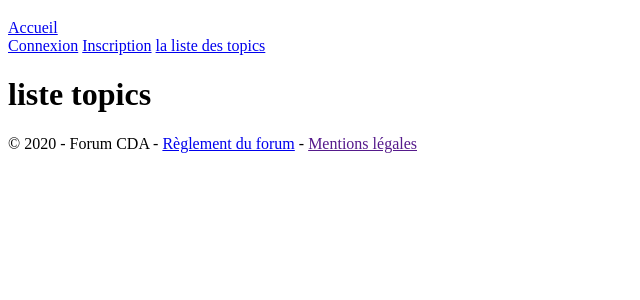
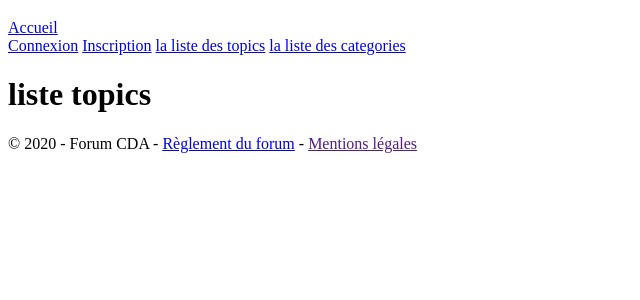
Before and after one commit to KrouriB/Exo_MVC_Forum, a PHP site: page /index.php?ctrl=forum&action=listTopics in a window 1280 px wide. Shown: the top 300 px of the page, without its empty margins (0-640 px from the left). Run offline with PHP 8.4, Linux system fonts and the light colour scheme; data that the repository does not hold is empty; some libraries are stand-ins or nearby versions.

Commit message:
ajout de lien

```diff
--- a/view/forum/listCategories.php
+++ b/view/forum/listCategories.php
@@ -10,6 +10,6 @@ $categories = $result["data"]['categories'];
 foreach($categories as $categorie ){
 
     ?>
-    <p><?=$categorie->getNomCategorie()?></p>
+    <p><a href="#"><?=$categorie->getNomCategorie()?></a></p>
     <?php
 }
--- a/view/forum/listTopics.php
+++ b/view/forum/listTopics.php
@@ -7,9 +7,9 @@ $topics = $result["data"]['topics'];
 <h1>liste topics</h1>
 
 <?php
-foreach($topics as $topic ){
+foreach($topics as $topic){
 
     ?>
-    <p><?=$topic->getNomTopic()?></p>
+    <p><a href="#"><?=$topic->getNomTopic()?></a></p>
     <?php
 }
--- a/view/template.php
+++ b/view/template.php
@@ -43,6 +43,7 @@
                             <a href="./view/security/login.php">Connexion</a>
                             <a href="/security/register.html">Inscription</a>
                             <a href="index.php?ctrl=forum&action=listTopics">la liste des topics</a>
+                            <a href="index.php?ctrl=forum&action=listCategories">la liste des categories</a>
                         <?php
                         }
 
```
